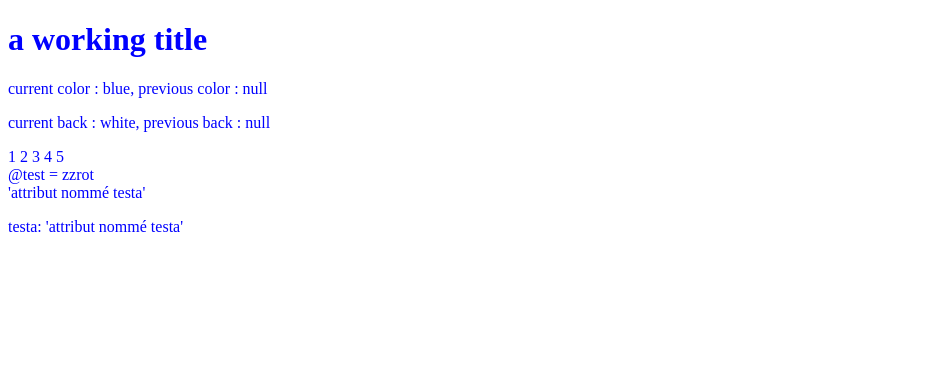
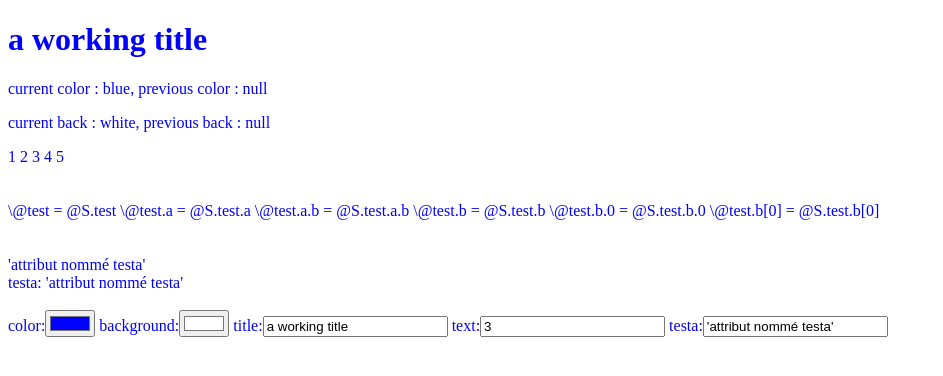
Before and after one commit to jonatjano/Cell, a website: page manualTest.html in a window 1280 px wide. Shown: the whole page, without its empty margins (0-943 px from the left). Drawn offline with Linux system fonts and the light colour scheme.

Commit message:
added event reactivity

```diff
--- a/src/Cell.js
+++ b/src/Cell.js
@@ -1,4 +1,4 @@
-import {deepFreeze, toSkewerCase} from "./utils.js"
+import * as utils from "./utils.js"
 
 /**
  * @typedef {object} Cell~Observer
@@ -129,7 +129,7 @@ export default class Cell extends HTMLElement {
 	}
 
 	/**
-     * @param {{} | null} newState
+     * @param {State | stateProxy | Object | null} newState
      */
 	set state(newState) {
 		// TODO
@@ -201,7 +201,7 @@ export default class Cell extends HTMLElement {
 	 * @return void
 	 */
 	registerReactiveObserversFor(node) {
-		const attributeRegex = /(\\+)?(@([\w-]+))/g
+		const attributeRegex = /(\\+)?(@A.([\w-]+))/g
 		/**
 		 * @type {RegExpExecArray}
 		 */
@@ -272,6 +272,20 @@ export default class Cell extends HTMLElement {
 				matched.forEach(match => {
 					if (match.type === "attribute") {
 						this.reactiveObservers.attributes[match.value] ??= []
+						if (attr.name.startsWith("on") && attr.textContent.trim() === `@A.${match.value}`) {
+							console.log("here")
+							node.addEventListener(attr.name.substring(2), event => {
+								this.setAttribute(match.value, node.value)
+							}, {passive: true})
+							node.setAttribute(attr.name, `/* setAttribute(${attr.name}, this.value) */`)
+							switch (node.type) {
+								case "color":
+									node.setAttribute("value", utils.color2hex(this.getAttribute(match.value)))
+									break
+								default:
+									node.setAttribute("value", this.getAttribute(match.value))
+							}
+						} else {
 							this.reactiveObservers.attributes[match.value].push(() => {
 								let builtValue = ""
 								let lastIndex = 0
@@ -287,6 +301,7 @@ export default class Cell extends HTMLElement {
 								builtValue += text.substring(lastIndex)
 								node.setAttribute(attr.name, builtValue)
 							})
+						}
 					}
 				})
 			}
@@ -319,8 +334,8 @@ export default class Cell extends HTMLElement {
      */
 	static async register(customElementDefinition) {
 		let tagName = Object.hasOwn(customElementDefinition, "tagName") ?
-			toSkewerCase(customElementDefinition.tagName) :
-			toSkewerCase(customElementDefinition.prototype.constructor.name)
+			utils.toSkewerCase(customElementDefinition.tagName) :
+			utils.toSkewerCase(customElementDefinition.prototype.constructor.name)
 
 		if (! (customElementDefinition.prototype instanceof Cell)) {
 			throw new TypeError("The given class must extends Cell")
@@ -339,7 +354,7 @@ export default class Cell extends HTMLElement {
 			await importHtml(customElementDefinition.template)
 				.then(result => {
 					Object.defineProperty(customElementDefinition, "template", {
-						value: deepFreeze(result),
+						value: utils.deepFreeze(result),
 						writable: false
 					})
 				})
@@ -349,15 +364,15 @@ export default class Cell extends HTMLElement {
 		const observers = Object.hasOwn(customElementDefinition, "observers") ? customElementDefinition.observers : Cell.observers
 		Object.defineProperties(customElementDefinition, {
 			tagName: {
-				value: deepFreeze(tagName),
+				value: utils.deepFreeze(tagName),
 				writable: false
 			},
 			styleSheet: {
-				value: deepFreeze(styleSheet),
+				value: utils.deepFreeze(styleSheet),
 				writable: false
 			},
 			observers: {
-				value: deepFreeze(observers),
+				value: utils.deepFreeze(observers),
 				writable: false
 			}
 		})
--- a/src/truc.html
+++ b/src/truc.html
@@ -1,11 +1,28 @@
-<div style="color: @my-color; background-color: @my-back">
-    <h1>@title</h1>
+<div style="color: @A.my-color; background-color: @A.my-back">
+    <h1>@A.title</h1>
     <p id="currentColor"></p>
     <p id="currentBack"></p>
-    1 2 @text 4 5
+    1 2 @A.text 4 5
     <br/>
-    \@test = @test
     <br/>
-    @testa
-    <p id="testa"></p>
+    <br/>
+    \@test = @S.test
+    \@test.a = @S.test.a
+    \@test.a.b = @S.test.a.b
+    \@test.b = @S.test.b
+    \@test.b.0 = @S.test.b.0
+    \@test.b[0] = @S.test.b[0]
+    <br/>
+    <br/>
+    <br/>
+    @A.testa
+    <br/>
+    <span id="testa"></span>
+    <br/>
+    <br/>
+    <label>color:<input type="color" onchange="@A.my-color"></label>
+    <label>background:<input type="color" onchange="@A.my-back"></label>
+    <label>title:<input type="text" onkeyup="@A.title"></label>
+    <label>text:<input type="text" onkeyup="@A.text"></label>
+    <label>testa:<input type="text" onkeyup="@A.testa"></label>
 </div>
--- a/src/utils.js
+++ b/src/utils.js
@@ -106,3 +106,13 @@ export const nullDeepMerge = (...inputs) => {
 
 	return result;
 }
+
+/**
+ * @param {string} str
+ * @returns {string}
+ */
+export const color2hex = str => {
+	const ctx = document.createElement('canvas').getContext('2d');
+	ctx.fillStyle = str;
+	return ctx.fillStyle;
+}
```
Lines whose indentation alone changed are shown as unchanged.
